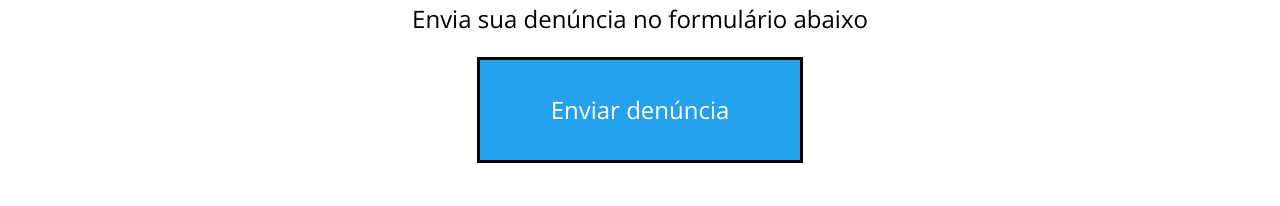
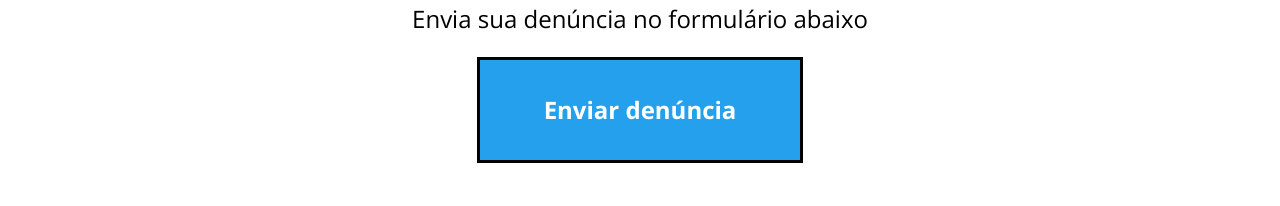
Before and after one commit to fermijs/listasujadocorona, a React (Create React App) app: page / in a window 1280 px wide. Shown: the part 567-773 px from the top of the page. Built offline with nearby package versions, Linux system fonts and the light colour scheme; no server answers.

Commit message:
Make button's font larger

```diff
--- a/src/components/GetInTouch/index.js
+++ b/src/components/GetInTouch/index.js
@@ -32,6 +32,8 @@ const Button = styled.a`
     color: #fff;
     cursor: pointer;
     display: block;
+    font-size: 24px;
+    font-weight: 700;
     line-height: 80px;
     margin: 20px auto 0;
     max-width: 240px;
```
